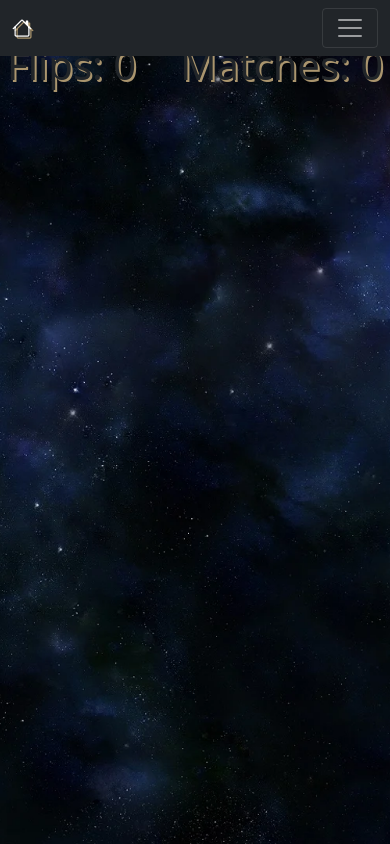
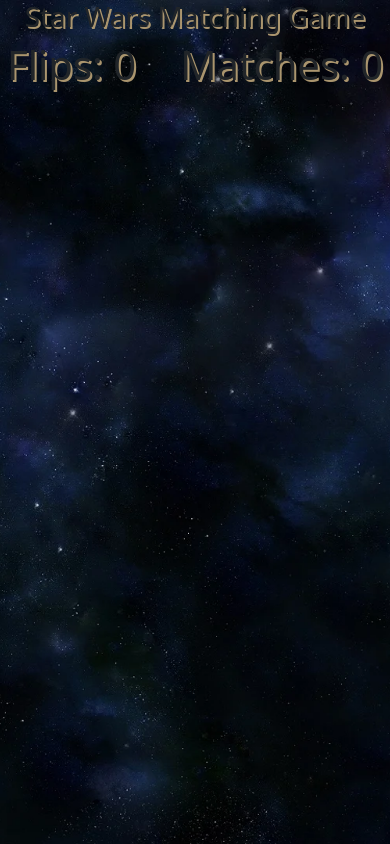
Before and after one commit to bltomlin/bltomlin.github.io, a plain HTML site: page flipcard.html in a window 390 px wide. Drawn offline with nearby package versions, Linux system fonts and the light colour scheme.

Commit message:
restore default

```diff
--- a/flipcard.html
+++ b/flipcard.html
@@ -10,19 +10,7 @@
     <link href="https://fonts.googleapis.com/css2?family=Press+Start+2P&display=swap" rel="stylesheet">
     <link href="https://cdn.jsdelivr.net/npm/bootstrap@5.0.2/dist/css/bootstrap.min.css" rel="stylesheet" integrity="sha384-EVSTQN3/azprG1Anm3QDgpJLIm9Nao0Yz1ztcQTwFspd3yD65VohhpuuCOmLASjC" crossorigin="anonymous">
     <link rel="stylesheet" href="https://cdn.jsdelivr.net/npm/bootstrap-icons@1.3.0/font/bootstrap-icons.css">
-    <script src="https://stackpath.bootstrapcdn.com/bootstrap/3.4.1/js/bootstrap.min.js" integrity="sha384-aJ21OjlMXNL5UyIl/XNwTMqvzeRMZH2w8c5cRVpzpU8Y5bApTppSuUkhZXN0VxHd" crossorigin="anonymous"></script>
   </head>
-
-  <body>
-    <nav class="navbar navbar-expand-md navbar-dark bg-dark fixed-top">
-      <div class="container-fluid">
-        <a class="navbar-brand" href="index.html"><i class="bi bi-house"></i></a>
-        <button class="navbar-toggler" type="button" data-bs-toggle="collapse" data-bs-target="#navbarNav" aria-controls="navbarNav" aria-expanded="false" aria-label="Toggle navigation">
-          <span class="navbar-toggler-icon"></span>
-        </button>
-        </div>
-      </div>
-    </nav>
 
     <header>
       <h1>Star Wars Matching Game</h1>
```
